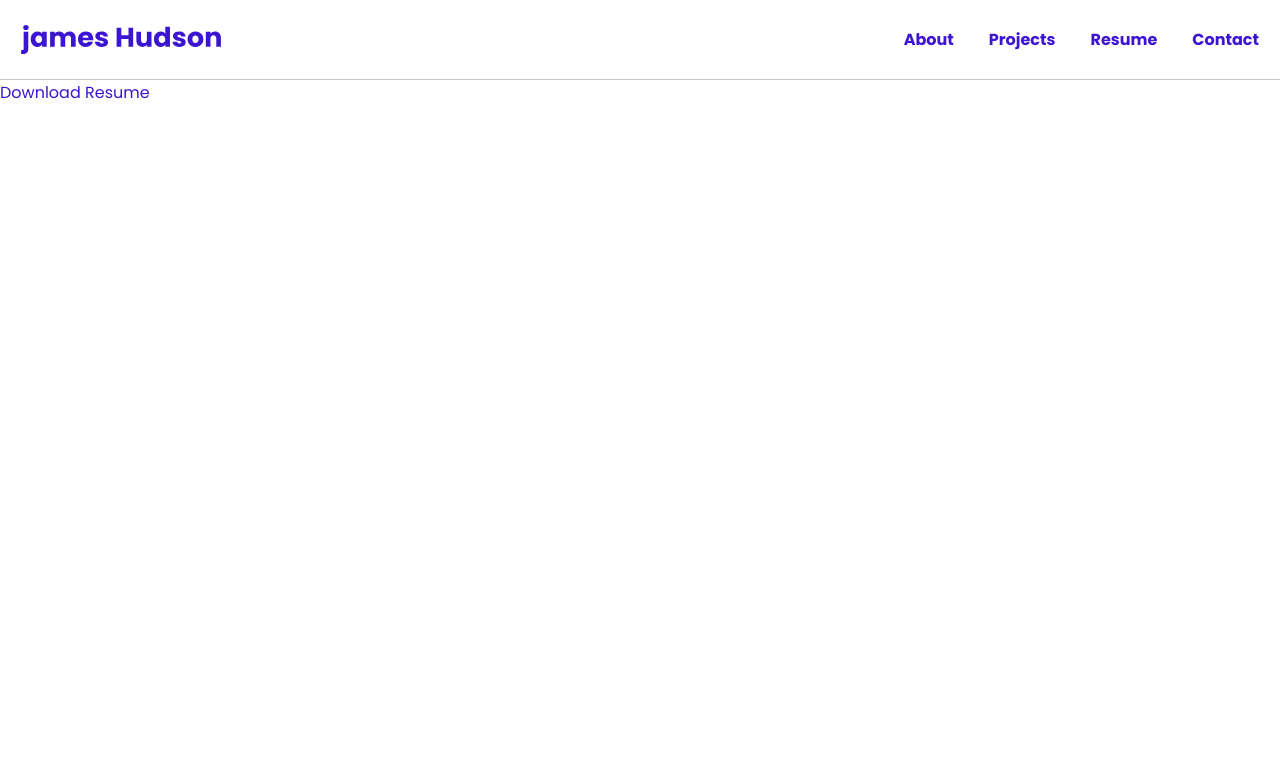
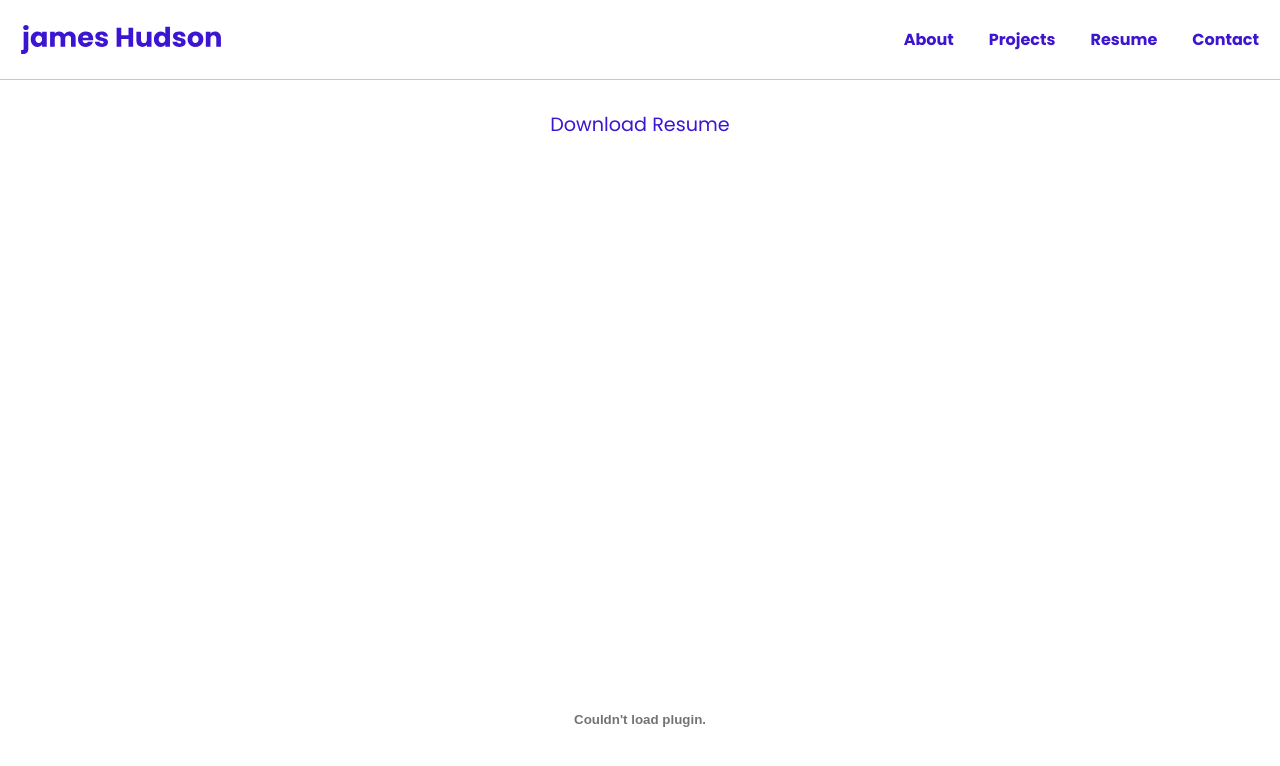
Before and after one commit to jhudson357/portfolio, a React (Create React App) app: page /resume in a window 1280 px wide. Shown: the top 766 px of the page. Built offline with nearby package versions, Linux system fonts and the light colour scheme.

Commit message:
style resume page

```diff
--- a/src/App.jsx
+++ b/src/App.jsx
@@ -2,7 +2,7 @@ import { Routes, Route } from 'react-router-dom'
 import Home from './pages/Home/Home'
 import About from './pages/About/About'
 import Contact from './pages/Contact/Contact'
-import Resume from './pages/Resume'
+import Resume from './pages/Resume/Resume'
 import Projects from './pages/Projects/Projects'
 import NavBar from './components/NavBar/NavBar'
 import ProjectDetails from './pages/ProjectDetails/ProjectDetails'
--- a/src/pages/Resume.jsx
+++ /dev/null
@@ -1,9 +0,0 @@
-const Resume = () => {
-  return (
-    <div>
-      <a href="/James Hudson ATS Resume - Portfolio.pdf" download>Download Resume</a>
-    </div>
-  )
-}
-
-export default Resume
--- /dev/null
+++ b/src/pages/Resume/Resume.jsx
@@ -0,0 +1,14 @@
+import styles from './Resume.module.css'
+
+const Resume = () => {
+  return (
+    <div className={styles.resumeContainer}>
+      <div className={styles.link}>
+        <a href="/James Hudson ATS Resume - Portfolio.pdf" download>Download Resume</a>
+      </div>
+      <embed src="james-hudson-resume.pdf" width="800px" height="1100px" />
+    </div>
+  )
+}
+
+export default Resume
--- /dev/null
+++ b/src/pages/Resume/Resume.module.css
@@ -0,0 +1,13 @@
+.resumeContainer {
+  display: flex;
+  min-height: 100vh;
+  padding: 30px 60px;
+  align-items: center;
+  justify-content: center;
+  flex-direction: column;
+}
+
+.link {
+  margin-bottom: 30px;
+  font-size: larger;
+}
```
Also changed, not shown: public/jamesHudson-pattern-dark-green.svg (deleted), 1 other file (tests, documents, lock files or other folders).
